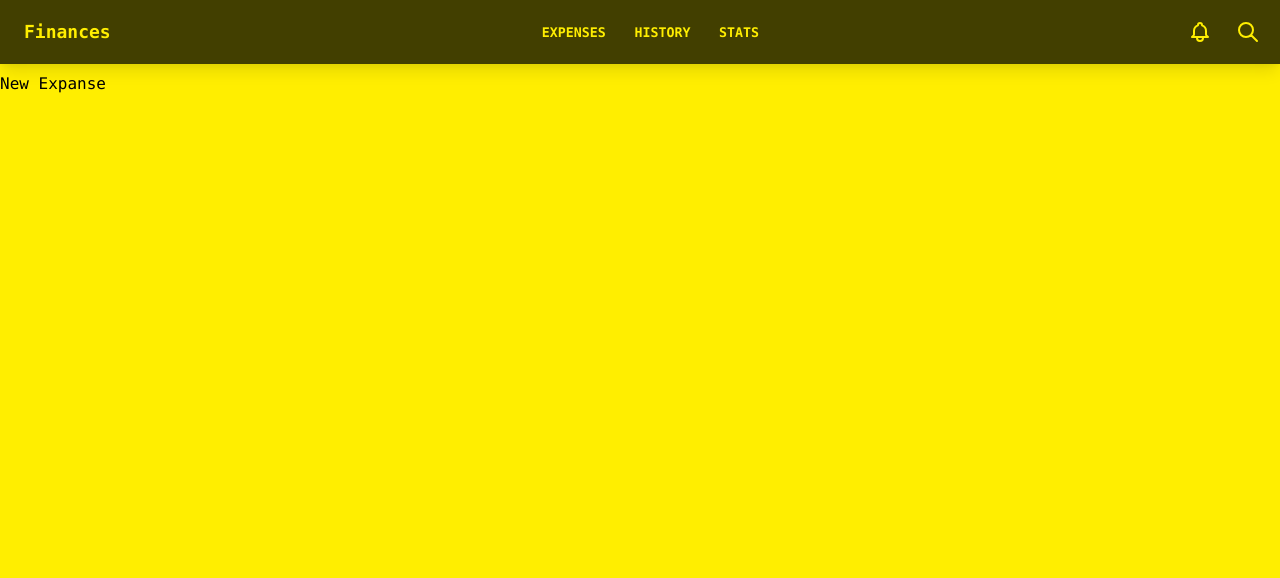
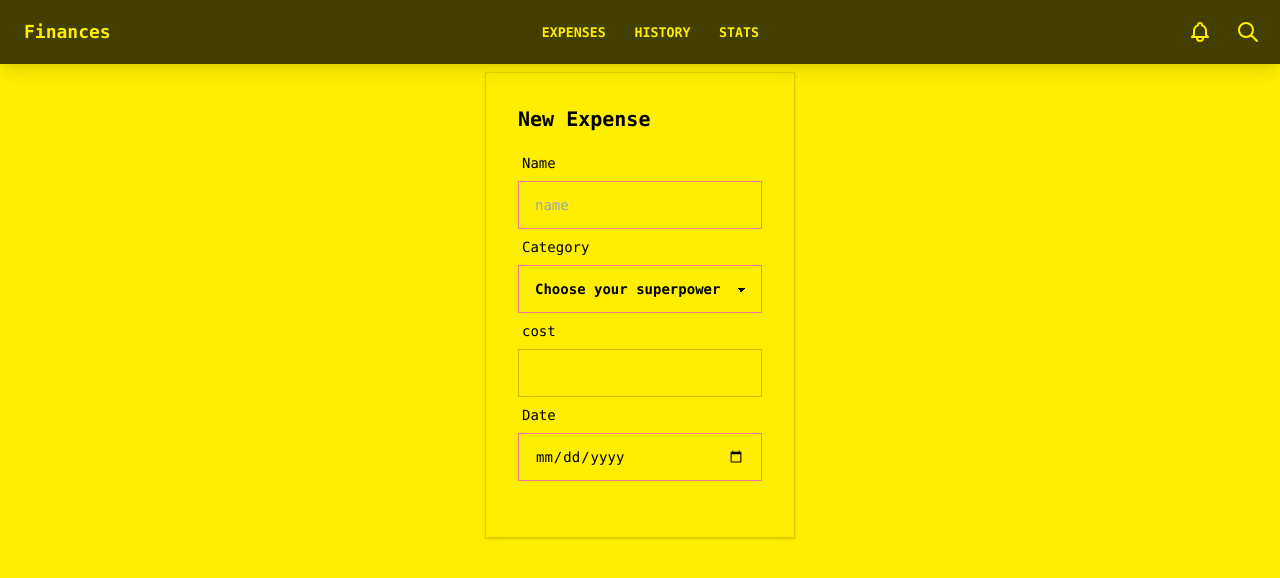
Before and after one commit to wleklinskimateusz/Finance, a React (Create React App) app in the folder client/: page /expenses/new in a window 1280 px wide. Shown: the top 578 px of the page. Built offline with nearby package versions, Linux system fonts and the light colour scheme.

Commit message:
add new expense form

```diff
--- a/client/src/Components/Pages/Expenses/Expense.jsx
+++ b/client/src/Components/Pages/Expenses/Expense.jsx
@@ -1,13 +1,14 @@
 import { Link, useParams } from "react-router-dom"
+import { useGetExpense } from "../../../services/useGetExpense";
 import { Card } from "../../common/Card";
 
 export function Expense(props) {
-    // let params = useParams();
-    // const id = params.expenseId
+    let params = useParams();
+    const item = useGetExpense(params.expenseId)
     return (
     <div className="flex justify-center items-center">
         <Card
-            title={"Biedra"}
+            title={item.cols[0]}
             actions={
                 <Link to="/expenses/list" >
                     <div
--- a/client/src/Components/Pages/Expenses/ExpenseList.jsx
+++ b/client/src/Components/Pages/Expenses/ExpenseList.jsx
@@ -1,17 +1,9 @@
+import { useGetExpenses } from "../../../services/useGetExpenses";
 import { Table } from "../../common/Table";
 import { TableRow } from "../../common/TableRow";
 
 export function ExpenseList(props) {
-    const rows = [
-        {
-            id: 1,
-            cols: ["Żabka", "26-12-2012", "24.43zł"]
-        },
-        {
-            id: 2,
-            cols: ["Biedra", "24-12-2012", "25.21zł"]
-        }
-    ]
+    const rows = useGetExpenses();
     return (
     <div>
         <Table headers={(
@@ -19,10 +11,11 @@ export function ExpenseList(props) {
             <th></th>
             <th>Name</th>
             <th>Date</th>
+            <th>Category</th>
             <th>Cost</th>
         </tr>)
         }>
-            {rows.map(item => (<TableRow number={item.id} key={item.id} cols={item.cols} url="expenses"/>))}
+            {rows.map(item => (<TableRow number={item.number} key={item.number} cols={Object.values(item.cols)} url="expenses"/>))}
 
         </Table>
     </div>
--- a/client/src/Components/Pages/Expenses/NewExpense.jsx
+++ b/client/src/Components/Pages/Expenses/NewExpense.jsx
@@ -1,3 +1,44 @@
+import { Card } from "../../common/Card"
+
 export function NewExpense(props) {
-    return (<div>New Expanse</div>)
+    return (
+        <div className="flex justify-center">
+        <Card title="New Expense">
+                <div className="form-control">
+        <label className="label">
+            <span className="label-text">Name</span>
+        </label>
+        <input placeholder="name" className="input input-primary input-bordered" type="text" />
+
+
+    </div>
+    <div className="form-control">
+  <label className="label">
+    <span className="label-text">Category</span>
+  </label>
+  <select className="select select-bordered select-primary w-full max-w-xs">
+    <option disabled="disabled" selected="selected">Choose your superpower</option>
+    <option>telekinesis</option>
+    <option>time travel</option>
+    <option>invisibility</option>
+</select>
+
+</div>
+<div className="form-control">
+  <label className="label">
+    <span className="label-text">cost</span>
+  </label>
+    <input type="number" className="input input-bordered" />
+</div>
+<div className="form-control">
+    <label className="label">
+        <span className="label-text">Date</span>
+    </label>
+    <input type="date" className="input input-primary" />
+</div>
+
+        </Card>
+        </div>
+
+    )
 }
--- a/client/src/Components/common/Table.jsx
+++ b/client/src/Components/common/Table.jsx
@@ -1,7 +1,7 @@
 export function Table(props) {
     return (
     <div className="overflow-x-auto flex justify-center">
-    <table className="table max-w-lg">
+    <table className="table max-w-lg table-bordered shadow">
       <thead>
             {props.headers}
       </thead>
--- /dev/null
+++ b/client/src/services/useGetExpense.jsx
@@ -0,0 +1,10 @@
+import { useGetExpenses } from "./useGetExpenses";
+
+export function useGetExpense(expenseId) {
+    const expenses = useGetExpenses();
+
+    return expenses.find(element => element.number === parseInt(expenseId));
+
+
+
+}
--- /dev/null
+++ b/client/src/services/useGetExpenses.jsx
@@ -0,0 +1,22 @@
+export function useGetExpenses() {
+    return [
+        {
+            number: 1,
+            cols: {
+                name: "Żabka",
+                date: (new Date(2021, 12, 9)).toLocaleDateString(),
+                category: "Groceries",
+                cost: 24.34
+            }
+        },
+        {
+            number: 2,
+            cols: {
+                name: "Biedra",
+                date: (new Date(2021, 12, 7)).toLocaleDateString(),
+                category: "Groceries",
+                cost: 29.34
+            }
+        }
+    ]
+}
```
